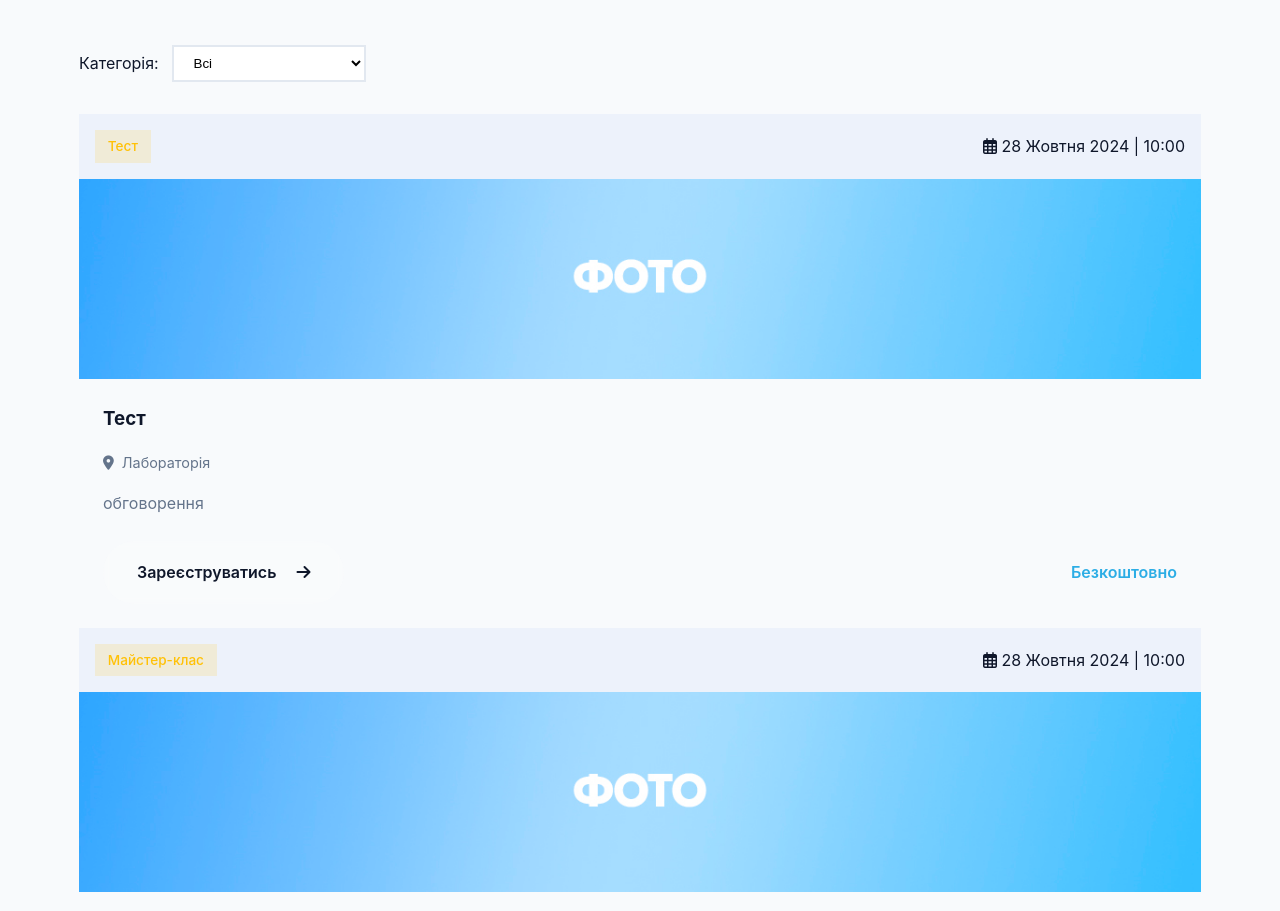
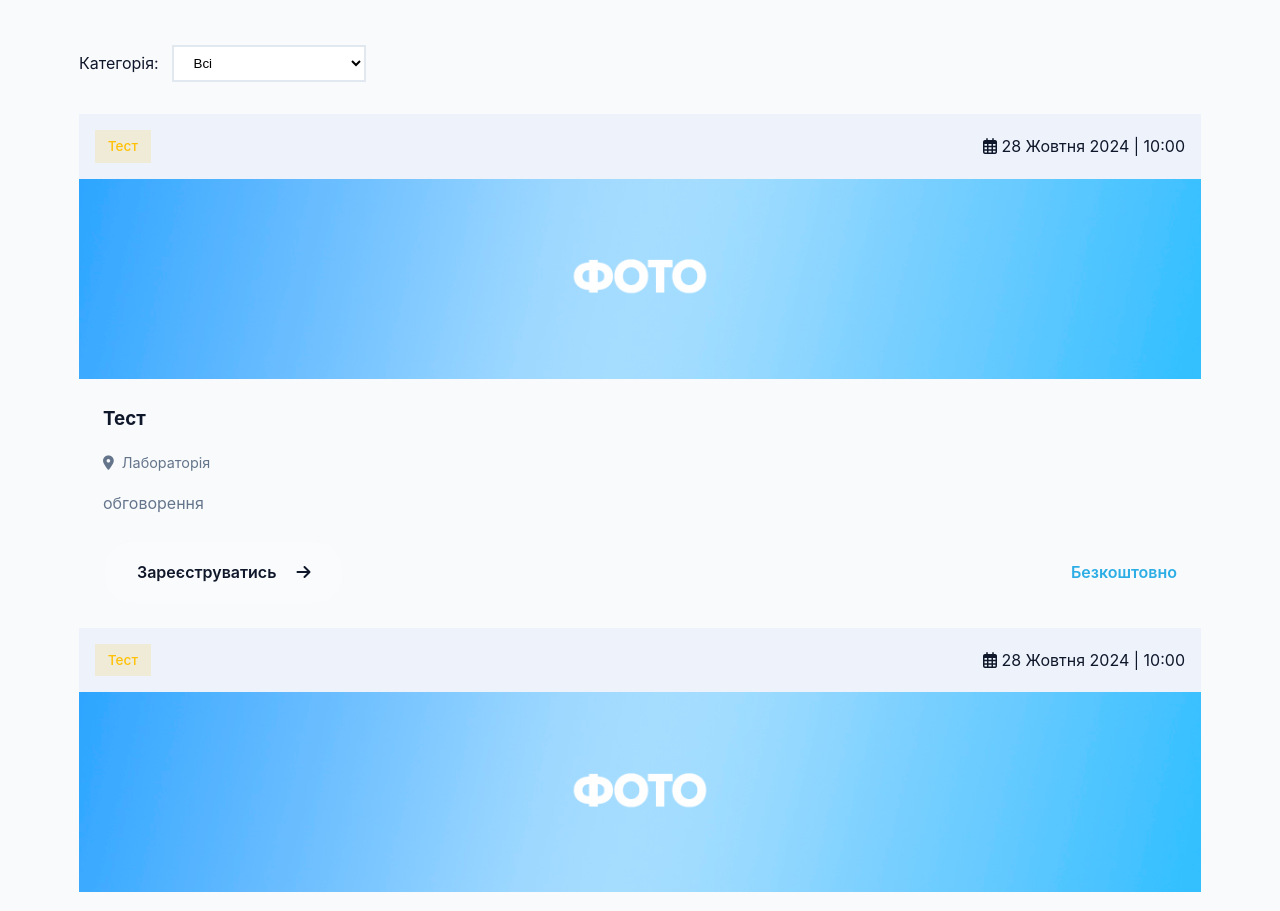
Before and after one commit to avku-ua-volunteers/avku_new, a plain HTML site: page events.html in a window 1280 px wide. Shown: the part 186-1097 px from the top of the page. Drawn offline with Linux system fonts and the light colour scheme.

Commit message:
Ваше сообщение о коммите

```diff
--- a/events.html
+++ b/events.html
@@ -95,14 +95,14 @@
                     <!-- Мероприятие 2 -->
                     <article class="card event-card">
                         <div class="event-header">
-                            <span class="event-category workshop">Майстер-клас</span>
+                            <span class="event-category workshop">Тест</span>
                             <time class="event-date">
                                 <i class="far fa-calendar-alt"></i>
                                 28 Жовтня 2024 | 10:00
                             </time>
                         </div>
                         <div class="event-image">
-                            <img src="images/фото.jpg" alt="Майстер-клас">
+                            <img src="images/фото.jpg" alt="фото">
                         </div>
                         <div class="event-content">
                             <h3 class="event-title">Тест</h3>
```
